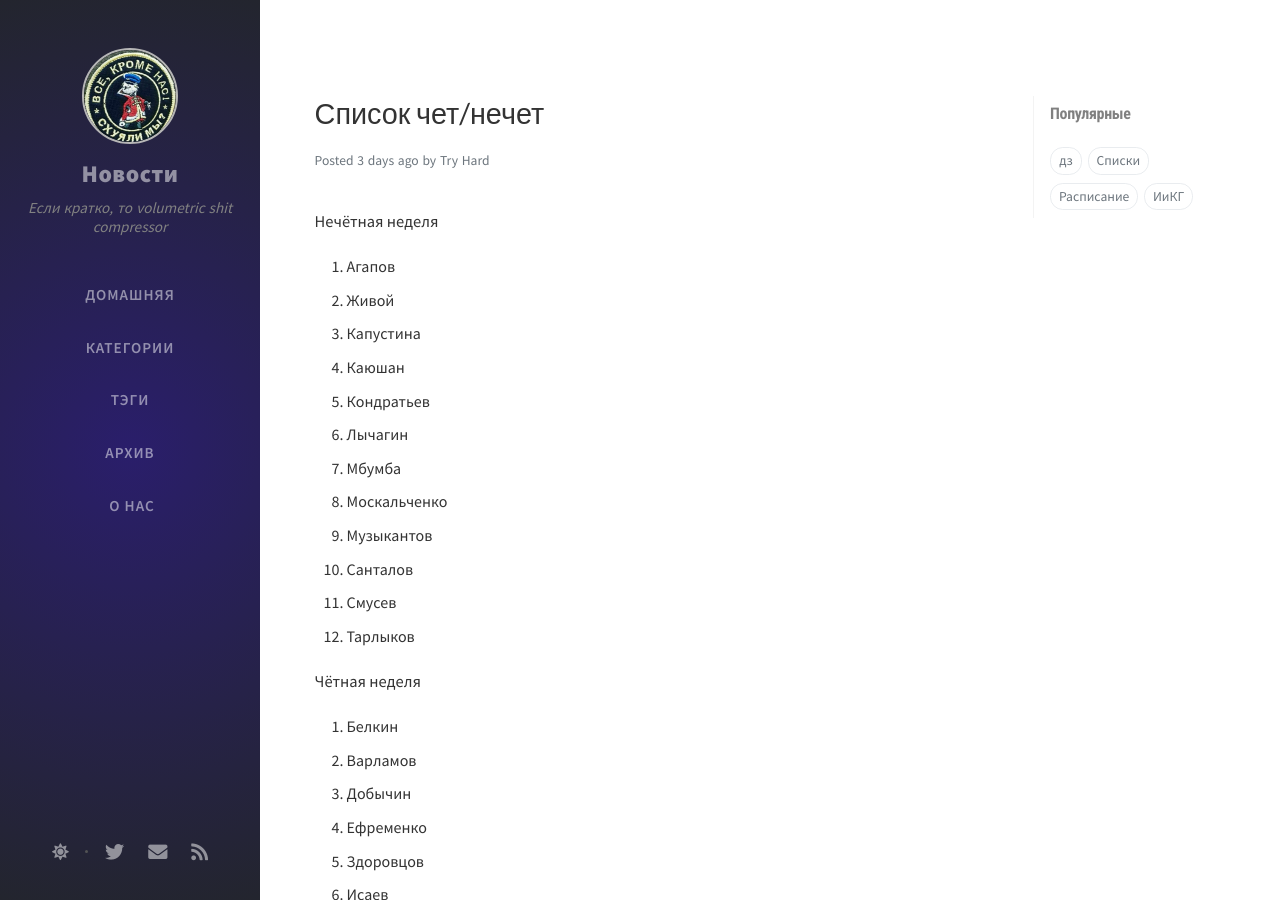
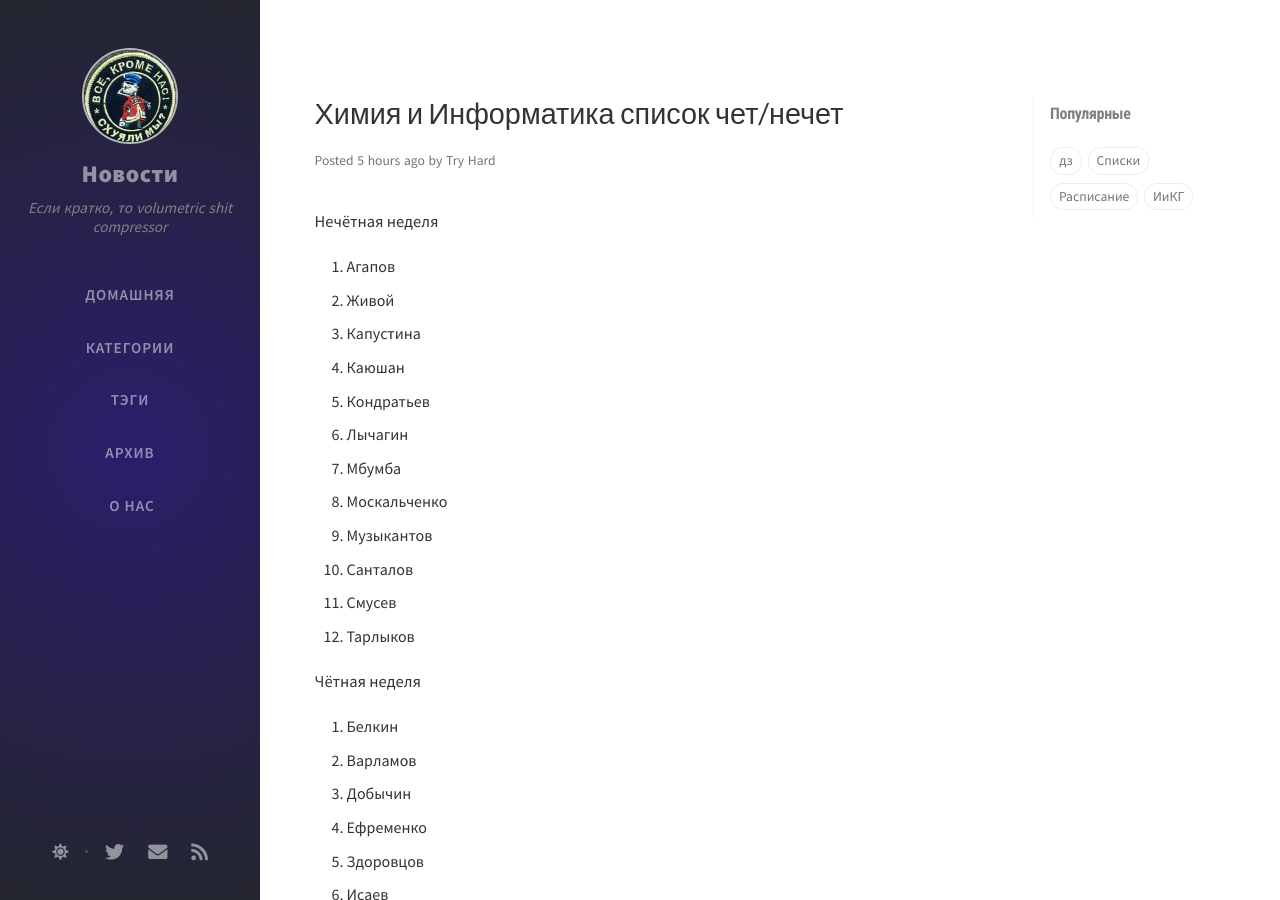
Before and after one commit to kern3lp4n1c/constructorsnews, a Jekyll site: the page built from _posts/2020-09-06-spisok.md, in a window 1280 px wide and 900 px high. Built offline with Jekyll 4.4.1, drawn with Linux system fonts in a browser that asks for light colours; nearby versions of some CDN libraries; comment, search, counter and statistics services are not loaded.

Commit message:
Update 2020-09-06-spisok.md

```diff
--- a/_posts/2020-09-06-spisok.md
+++ b/_posts/2020-09-06-spisok.md
@@ -1,7 +1,7 @@
 ---
-title: Список чет/нечет
+title: Химия и Информатика список чет/нечет
 author: Try Hard
-date: 2020-09-04 02:54:00 +0800
+date: 2020-09-06 22:15:00 +0800
 categories: [Важное]
 tags: [Расписание, Списки]
 toc: false
```
